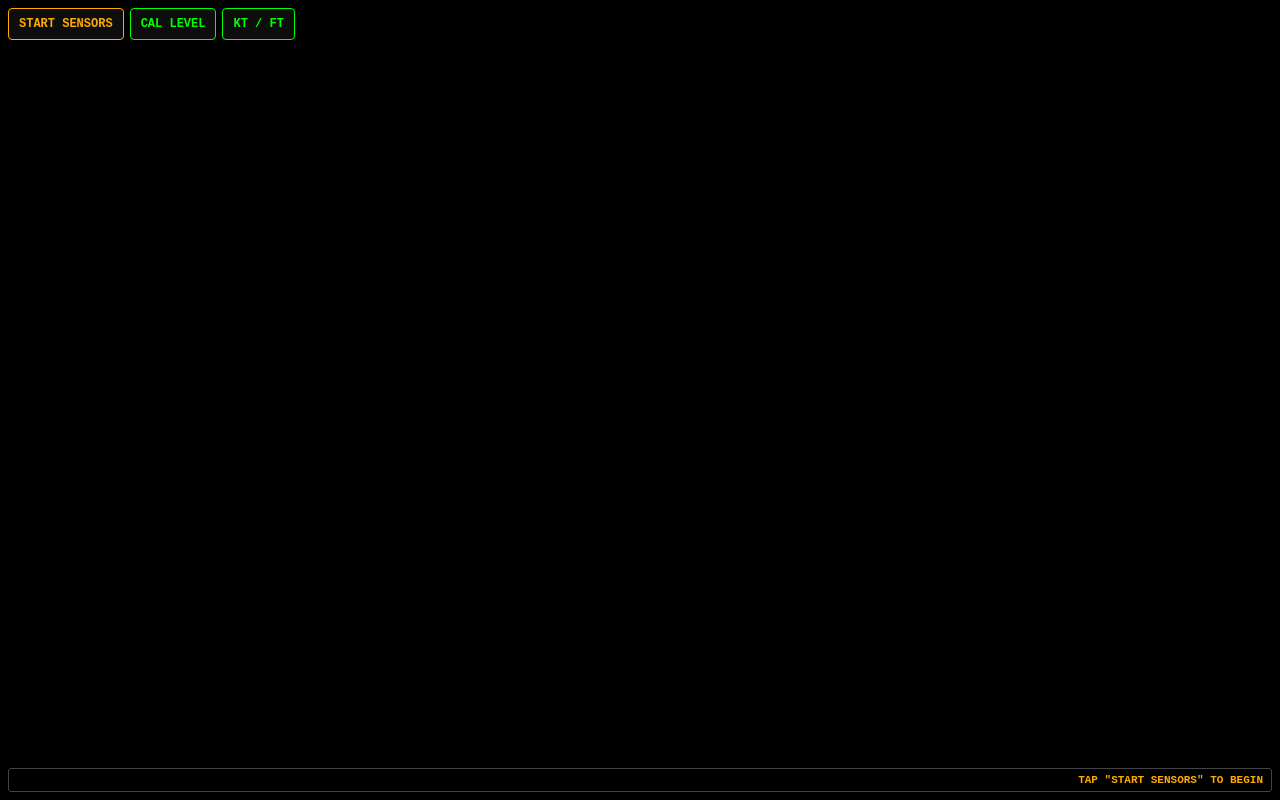
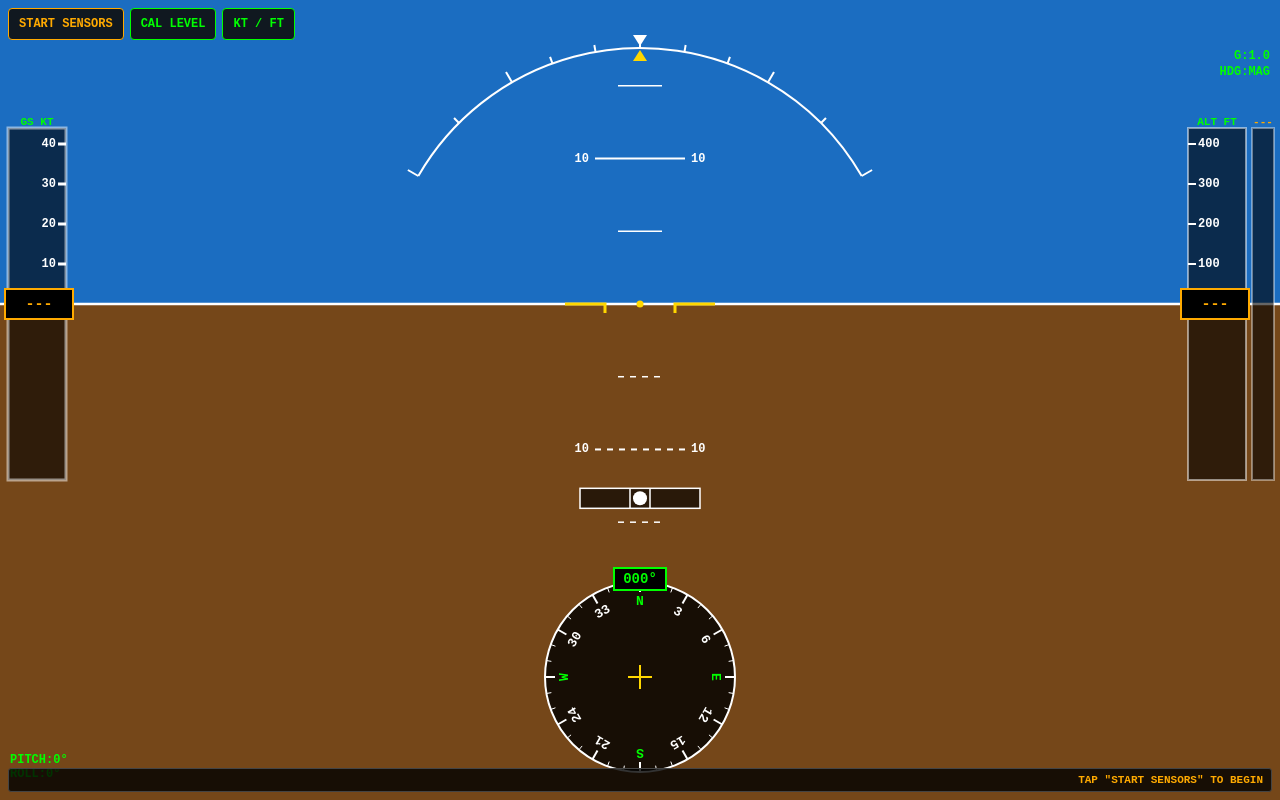
Before and after one commit to KingBub3000/callspaceweb, a plain HTML site: page index.html in a window 1280 px wide. Drawn offline with Linux system fonts and the light colour scheme.

Commit message:
Refactor GPS status and telemetry display code

```diff
--- a/index.html
+++ b/index.html
@@ -79,7 +79,6 @@ function startSensors() {
   btn.className = 'active';
   setStatus('SEARCHING FOR GPS SATELLITES...', false);
 
-  // 1. Live GPS Speed, Altitude, VSI & Track
   if ('geolocation' in navigator) {
     navigator.geolocation.watchPosition(p => {
       const now = performance.now(), c = p.coords;
@@ -97,7 +96,7 @@ function startSensors() {
         S.lastAltT = now;
       }
       if (c.heading !== null && !isNaN(c.heading) && S.spd > 3) S.hdg = c.heading;
-      setStatus('GPS LOCKED' + (S.acc ? ` (±${S.acc}m)` : ''), true);
+      setStatus('GPS LOCKED' + (S.acc ? ' (±' + S.acc + 'm)' : ''), true);
     }, e => {
       S.gps = false;
       const reasons = {1:'GPS BLOCKED BY APP/HTTPS',2:'NO SATELLITE FIX (GO OUTSIDE)',3:'GPS TIMEOUT'};
@@ -107,7 +106,6 @@ function startSensors() {
     setStatus('GPS NOT SUPPORTED IN THIS BROWSER', false);
   }
 
-  // 2. Gimbal-Lock-Free 3D Gravity Vector Attitude (Fixes 45°->90° bug)
   addEventListener('devicemotion', e => {
     const a = e.accelerationIncludingGravity;
     if (!a || a.x === null || a.y === null || a.z === null) return;
@@ -122,7 +120,6 @@ function startSensors() {
     else if (ang === -90 || ang === 270) { gx = a.y; gy = -a.x; }
     else if (ang === 180) { gx = -a.x; gy = -a.y; }
 
-    // True roll & pitch from gravity vector (no Euler gimbal lock)
     const calcRoll = Math.atan2(-gx, gy) * 180 / Math.PI;
     const calcPitch = Math.atan2(gz, Math.hypot(gx, gy)) * 180 / Math.PI;
 
@@ -134,7 +131,6 @@ function startSensors() {
     S.slip = S.slip * 0.8 + Math.max(-1, Math.min(1, -gx / 5.0)) * 0.2;
   });
 
-  // 3. Magnetic Compass when stationary
   addEventListener('deviceorientation', e => {
     if (S.spd <= 3) {
       if (e.webkitCompassHeading !== undefined) S.hdg = e.webkitCompassHeading;
@@ -183,7 +179,6 @@ function loop() {
   const w = innerWidth, h = innerHeight, cx = w / 2, cy = h * 0.38;
   ctx.clearRect(0, 0, w, h);
 
-  // Horizon
   ctx.save(); ctx.translate(cx, cy); ctx.rotate(-S.roll * Math.PI / 180);
   const pScale = h / 55, pOff = S.pitch * pScale, diag = Math.hypot(w, h) * 1.5;
   ctx.fillStyle = '#1b6dc1'; ctx.fillRect(-diag, -diag + pOff, diag * 2, diag);
@@ -208,7 +203,6 @@ function loop() {
   }
   ctx.restore();
 
-  // Roll Arc & Reticle
   const rRad = Math.min(w, h) * 0.32;
   ctx.save(); ctx.translate(cx, cy);
   ctx.strokeStyle = '#fff'; ctx.lineWidth = 2;
@@ -227,7 +221,6 @@ function loop() {
   ctx.moveTo(cx+75,cy); ctx.lineTo(cx+35,cy); ctx.lineTo(cx+35,cy+9); ctx.stroke();
   ctx.beginPath(); ctx.arc(cx,cy,3.5,0,Math.PI*2); ctx.fill();
 
-  // Tapes & VSI
   const tW = Math.min(58, w * 0.16), tH = h * 0.44, tY = cy - tH / 2;
   drawTape(8, tY, tW, tH, S.metric ? S.spd * 1.852 : S.spd, 10, 4.0, true, S.metric ? 'GS KMH' : 'GS KT');
   drawTape(w - tW - 34, tY, tW, tH, S.metric ? S.alt * 0.3048 : S.alt, 100, 0.4, false, S.metric ? 'ALT M' : 'ALT FT');
@@ -236,16 +229,15 @@ function loop() {
   ctx.fillStyle = 'rgba(0,0,0,.6)'; ctx.fillRect(vx, tY, 22, tH);
   ctx.strokeStyle = 'rgba(255,255,255,.4)'; ctx.strokeRect(vx, tY, 22, tH);
   const bh = (Math.max(-2000, Math.min(2000, S.vsi)) / 2000) * (tH / 2);
-if (S.gps) { ctx.fillStyle = '#f0f'; ctx.fillRect(vx + 2, bh > 0 ? cy - bh : cy, 5, Math.abs(bh)); }
-ctx.fillStyle = S.gps ? '#0f0' : '#fa0'; ctx.font = 'bold 11px monospace'; ctx.textAlign = 'center';
-ctx.fillText(S.gps ? Math.round(S.vsi / 10) * 10 : '---', vx + 11, tY - 6);
-// Slip Ball
-const ty = cy + rRad * 0.72;
+  if (S.gps) { ctx.fillStyle = '#f0f'; ctx.fillRect(vx + 2, bh > 0 ? cy - bh : cy, 5, Math.abs(bh)); }
+  ctx.fillStyle = S.gps ? '#0f0' : '#fa0'; ctx.font = 'bold 11px monospace'; ctx.textAlign = 'center';
+  ctx.fillText(S.gps ? Math.round(S.vsi / 10) * 10 : '---', vx + 11, tY - 6);
+
+  const ty = cy + rRad * 0.72;
 ctx.fillStyle = 'rgba(0,0,0,.65)'; ctx.strokeStyle = '#fff'; ctx.lineWidth = 1.5;
 ctx.fillRect(cx - 60, ty, 120, 20); ctx.strokeRect(cx - 60, ty, 120, 20);
 ctx.beginPath(); ctx.moveTo(cx-10,ty); ctx.lineTo(cx-10,ty+20); ctx.moveTo(cx+10,ty); ctx.lineTo(cx+10,ty+20); ctx.stroke();
 ctx.fillStyle = '#fff'; ctx.beginPath(); ctx.arc(cx + S.slip * 50, ty + 10, 7, 0, Math.PI * 2); ctx.fill();
-// HSI Compass
 const hRad = Math.min(w * 0.25, h * 0.18, 95), hy = h - hRad - 28;
 ctx.save(); ctx.translate(cx, hy);
 ctx.fillStyle = 'rgba(0,0,0,.8)'; ctx.beginPath(); ctx.arc(0, 0, hRad, 0, Math.PI * 2); ctx.fill();
@@ -256,10 +248,10 @@ ctx.font = 'bold 13px monospace'; ctx.textAlign = 'center'; ctx.textBaseline = '
 for (let d = 0; d < 360; d += 10) {
 const r = (d - 90) * Math.PI / 180, maj = d % 30 === 0, tl = maj ? 10 : 5;
 ctx.strokeStyle = '#fff'; ctx.lineWidth = maj ? 2 : 1;
-ctx.beginPath(); ctx.moveTo(Math.cos(r)hRad, Math.sin(r)hRad); ctx.lineTo(Math.cos(r)(hRad-tl), Math.sin(r)(hRad-tl)); ctx.stroke();
+ctx.beginPath(); ctx.moveTo(Math.cos(r) * hRad, Math.sin(r) * hRad); ctx.lineTo(Math.cos(r) * (hRad - tl), Math.sin(r) * (hRad - tl)); ctx.stroke();
 if (maj) {
-ctx.save(); ctx.translate(Math.cos(r)(hRad-20), Math.sin(r)(hRad-20)); ctx.rotate(d*Math.PI/180);
-ctx.fillStyle = cards[d] ? '#0f0' : '#fff'; ctx.fillText(cards[d] || d/10, 0, 0); ctx.restore();
+ctx.save(); ctx.translate(Math.cos(r) * (hRad - 20), Math.sin(r) * (hRad - 20)); ctx.rotate(d * Math.PI / 180);
+ctx.fillStyle = cards[d] ? '#0f0' : '#fff'; ctx.fillText(cards[d] || d / 10, 0, 0); ctx.restore();
 }
 }
 ctx.restore();
@@ -269,12 +261,14 @@ ctx.fillStyle = '#0f0'; ctx.font = 'bold 14px monospace'; ctx.textAlign = 'cente
 ctx.fillText(Math.round(S.hdg).toString().padStart(3, '0') + '°', 0, -hRad - 3);
 ctx.strokeStyle = '#ffd700'; ctx.beginPath(); ctx.moveTo(0,-12); ctx.lineTo(0,12); ctx.moveTo(-12,0); ctx.lineTo(12,0); ctx.stroke();
 ctx.restore();
-// Telemetry
 ctx.fillStyle = '#0f0'; ctx.font = 'bold 12px monospace';
-ctx.textAlign = 'right'; ctx.fillText(G:${S.g.toFixed(1)}, w - 10, 56);
+ctx.textAlign = 'right'; ctx.fillText('G:' + S.g.toFixed(1), w - 10, 56);
 ctx.fillText(S.spd > 3 ? 'TRK:GPS' : 'HDG:MAG', w - 10, 72);
-ctx.textAlign = 'left'; ctx.fillText(PITCH:${S.pitch.toFixed(0)}°, 10, h - 40);
-ctx.fillText(ROLL:${S.roll.toFixed(0)}°, 10, h - 26);
+ctx.textAlign = 'left'; ctx.fillText('PITCH:' + S.pitch.toFixed(0) + '°', 10, h - 40);
+ctx.fillText('ROLL:' + S.roll.toFixed(0) + '°', 10, h - 26);
 requestAnimationFrame(loop);
 }
 requestAnimationFrame(loop);
+</script>
+</body>
+</html>
```
